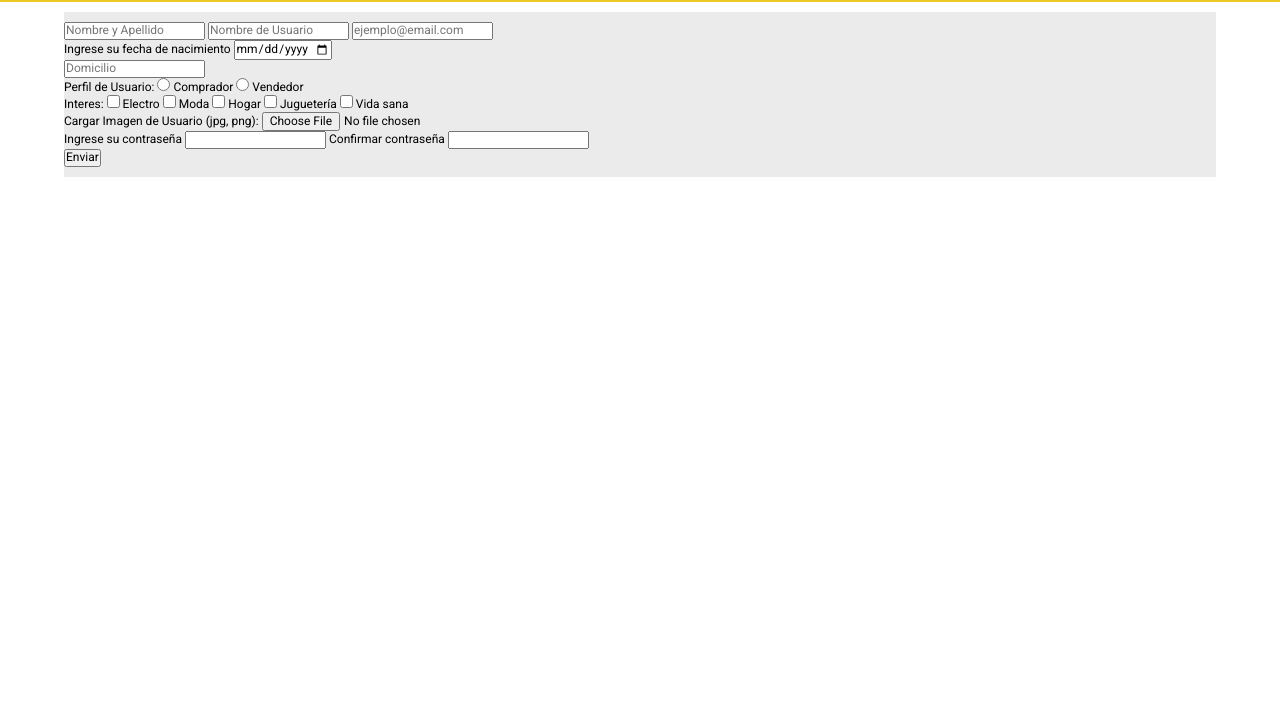
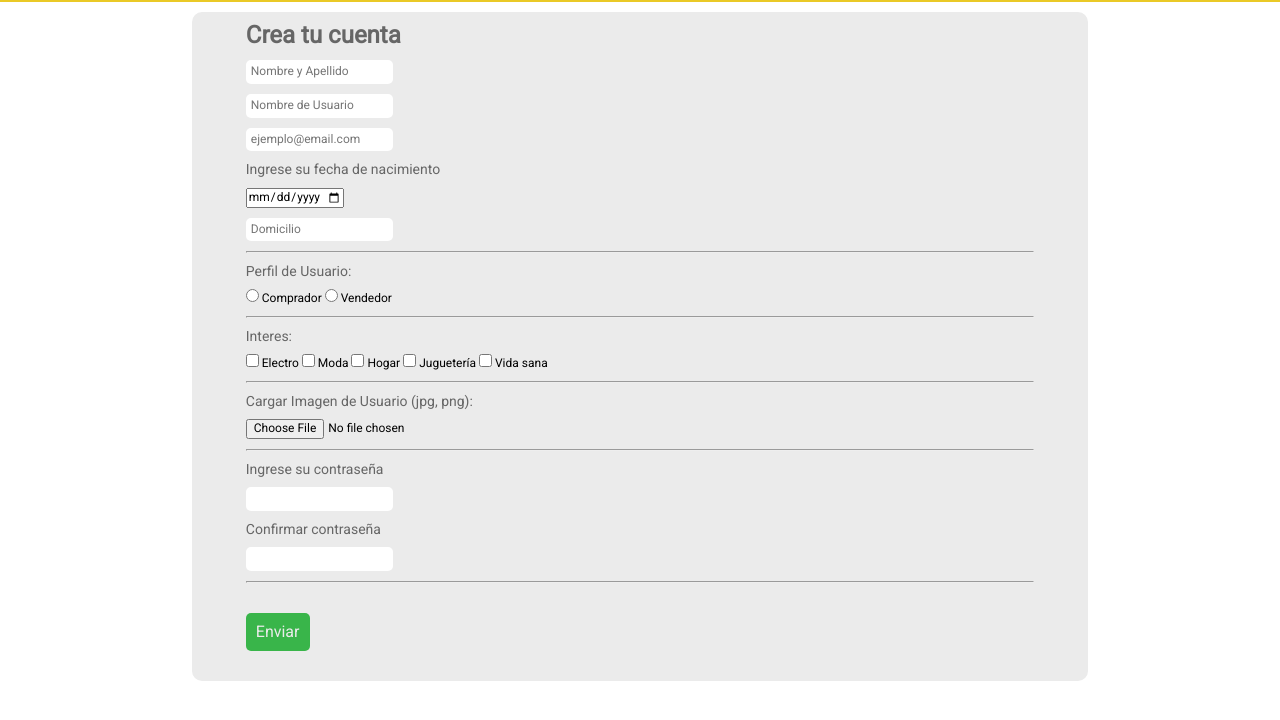
Before and after one commit to CesarDanielSaavedra/DH-Mercado-Liebre, a website: page views/register.html in a window 1280 px wide. Shown: the part 74-794 px from the top of the page. Drawn offline with Linux system fonts and the light colour scheme.

Commit message:
Formilarios - Microdesafio 1 Completo

```diff
--- a/app.js
+++ b/app.js
@@ -17,5 +17,5 @@ app.get('/', (req,res) => {
 });
 
 app.get('/register', (req,res) => {
-  res.sendFile(path.join(__dirname, './views/register.html'));
+  res.sendFile(path.resolve(__dirname, './views/register.html'));
 });
--- a/public/css/styles.css
+++ b/public/css/styles.css
@@ -250,6 +250,60 @@ Descripciones: 16px */
 }
 
 
+/* Register */
+.main_register {
+    width: 70%;
+    margin: auto;
+    margin-top: 10px;
+    background-color: var(--GRIS-CLARO);
+    padding: 10px;
+    border-radius: 10px;
+}
+
+.main__form {
+    width: 90%;
+    margin: auto;
+}
+
+.form__input {
+    display: block;
+    margin: 10px 0;
+}
+.form__input-text {
+    padding: 5px;
+    border-radius: 5px;
+    border: none;
+}
+
+.form__label {
+    display: block;
+    margin: 10px 0;
+    color: var(--GRIS-OSCURO);
+    font-size: 14px;
+}
+
+.form__input__option {
+    margin-left: 0px;
+}
+.form__input__option-load-file {
+    width: 100%;
+}
+
+.form__btn {
+    background-color: var(--VERDE);
+    color: var(--GRIS-CLARO);
+    display: inline-block;
+    margin: 20px auto;
+    padding: 10px;
+    font-size: 16px;
+    border: none;
+    border-radius: 5px;
+}
+
+.form_sep {
+    margin: 10px 0;
+}
+
 /* MEDIAS QUERYS */
 
 /* Tablet */
--- a/views/register.html
+++ b/views/register.html
@@ -24,56 +24,159 @@
             </div>
     </header>
 
-    <main class="main">
-        <form action="#" method="post">
-            <input type="text" name="nombreApellido" pattern="[A-Za-z]{2,}" title="Este campo debe contener mas de 2 letras" placeholder="Nombre y Apellido" required>
+    <main class="main_register">
+        <h4 class="main__sec-name"> Crea tu cuenta </h4>
+        <form action="#" method="post" class="main__form">
+            <input
+                type="text" name="nombreApellido"
+                pattern="[A-Za-z]{2,}"
+                title="Este campo debe contener mas de 2 letras"
+                placeholder="Nombre y Apellido"
+                class="form__input form__input-text"
+                required
+            >
 
-            <input type="text" name="nombreUsuario" pattern="[A-Za-z]{2,}" title="Este campo debe contener mas de 2 letras" placeholder="Nombre de Usuario" required>
+            <input
+                type="text"
+                name="nombreUsuario"
+                pattern="[A-Za-z]{2,}"
+                title="Este campo debe contener mas de 2 letras"
+                placeholder="Nombre de Usuario"
+                class="form__input form__input-text"
+                required
+            >
 
-            <input type="email" name="Email" placeholder="ejemplo@email.com" required>
+            <input
+                type="email"
+                name="Email"
+                placeholder="ejemplo@email.com"
+                class="form__input form__input-text"
+                required
+            >
 
             <div>
-                <label> Ingrese su fecha de nacimiento</label>
-                <input type="date" name="fechaNacimiento" min="1924-01-01" max="2020-12-31" required>
+                <label class="form__label"> Ingrese su fecha de nacimiento</label>
+                <input
+                    type="date"
+                    name="fechaNacimiento"
+                    min="1924-01-01" max="2020-12-31"
+                    class="form__input"
+                    required
+                >
             </div>
 
-            <input type="text" name="domicilio" placeholder="Domicilio" required>
+            <input
+                type="text"
+                name="domicilio"
+                placeholder="Domicilio"
+                class="form__input form__input-text"
+                required
+            >
+
+            <hr class="form_sep">
 
             <div>
-                <label>Perfil de Usuario:</label>
-                <input type="radio" name="perfil" value="comprador" required>
+                <label class="form__label">Perfil de Usuario:</label>
+                <input
+                    type="radio"
+                    name="perfil"
+                    value="comprador"
+                    class="form__input__option"
+                    required
+                >
                 <label for="comprador">Comprador</label>
-                <input type="radio" name="perfil" value="vendedor" required>
+                <input
+                    type="radio"
+                    name="perfil"
+                    value="vendedor"
+                    class="form__input__option"
+                    required
+                >
                 <label for="vendedor">Vendedor</label>
             </div>
 
+            <hr class="form_sep">
+
             <div>
-                <label>Interes:</label>
-                <input type="checkbox" name="categoriaInteres" value="electro" required>
+                <label class="form__label">Interes:</label>
+                <input
+                    type="checkbox"
+                    name="categoriaInteres"
+                    value="electro"
+                    class="form__input__option"
+                    required
+                >
                 <label for="electro">Electro</label>
-                <input type="checkbox" name="categoriaInteres" value="moda" required>
+                <input
+                    type="checkbox"
+                    name="categoriaInteres"
+                    value="moda"
+                    class="form__input__option"
+                    required
+                >
                 <label for="moda">Moda</label>
-                <input type="checkbox" name="categoriaInteres" value="hogar" required>
+                <input
+                    type="checkbox"
+                    name="categoriaInteres"
+                    value="hogar"
+                    class="form__input__option"
+                    required
+                >
                 <label for="hogar">Hogar</label>
-                <input type="checkbox" name="categoriaInteres" value="jugueteria" required>
+                <input
+                    type="checkbox"
+                    name="categoriaInteres"
+                    value="jugueteria"
+                    class="form__input__option"
+                    required
+                >
                 <label for="jugueteria">Juguetería</label>
-                <input type="checkbox" name="categoriaInteres" value="vidaSana" required>
+                <input
+                    type="checkbox"
+                    name="categoriaInteres"
+                    value="vidaSana"
+                    class="form__input__option"
+                    required
+                >
                 <label for="vidaSana">Vida sana</label>
             </div>
 
+            <hr class="form_sep">
+
             <div>
-                <label>Cargar Imagen de Usuario (jpg, png):</label>
-                <input type="file" name="imagen" accept=".jpg, .png" required>
+                <label class="form__label">Cargar Imagen de Usuario (jpg, png):</label>
+                <input
+                    type="file"
+                    name="imagen"
+                    accept=".jpg, .png"
+                    class="form__input__option form__input__option-load-file"
+                    required
+                >
             </div>
 
+            <hr class="form_sep">
+
             <div>
-                <label> Ingrese su contraseña</label>
-                <input type="password" name="password" required>
-                <label> Confirmar contraseña</label>
-                <input type="password" name="password" required>
+                <label class="form__label"> Ingrese su contraseña</label>
+                <input
+                    type="password"
+                    name="password"
+                    class="form__input__option form__input-text"
+                    required
+                >
+                <label class="form__label"> Confirmar contraseña</label>
+                <input
+                    type="password"
+                    name="password"
+                    class="form__input__option form__input-text"
+                    required
+                >
             </div>
 
-            <button type="submit">Enviar</button>
+            <hr class="form_sep">
+
+            <button type="submit" class="form__btn">Enviar</button>
+
         </form>
 
     </main>
```
